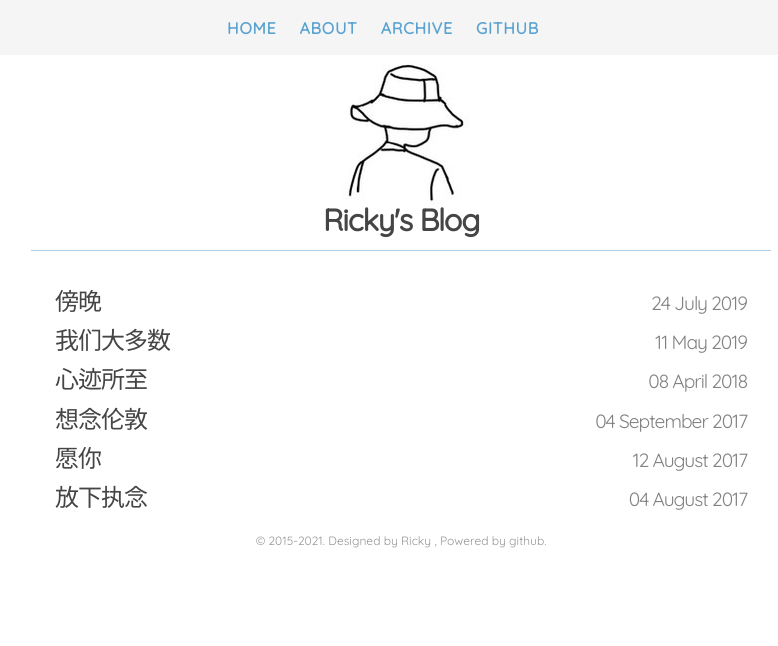
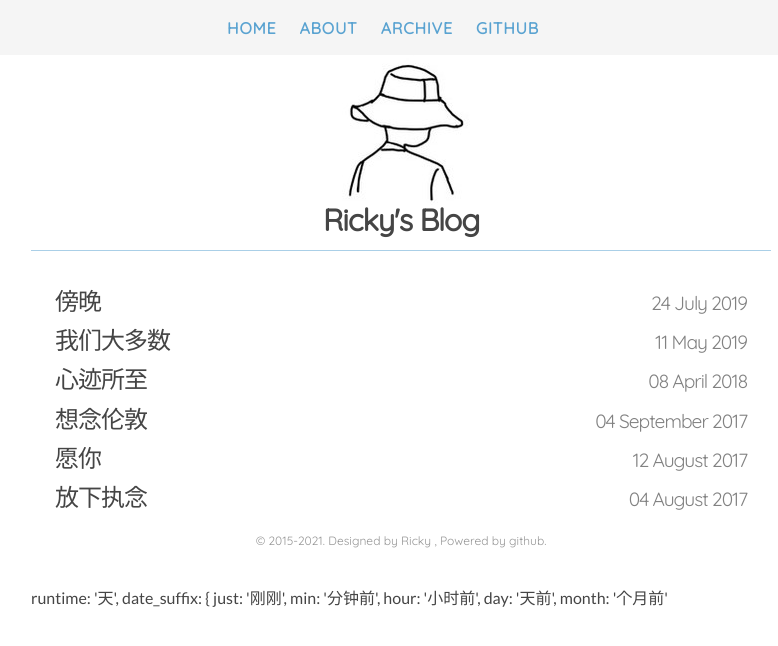
Before and after one commit to Rickylamn/Rickylamn.github.io, a Jekyll site: the page built from index.html, in a window 1280 px wide. Shown: the top 646 px of the page, without its empty margins (239-1017 px from the left). Built offline with Jekyll 4.4.1, drawn with Linux system fonts in a browser that asks for light colours; nearby versions of some CDN libraries.

Commit message:
Update index.html
测速

```diff
--- a/index.html
+++ b/index.html
@@ -22,3 +22,11 @@ layout: main
     <div class="footer center">
            © 2015-2021.  Designed by Ricky , Powered by github.
     </div>
+
+    runtime: '天',
+  date_suffix: {
+    just: '刚刚',
+    min: '分钟前',
+    hour: '小时前',
+    day: '天前',
+    month: '个月前'
```
